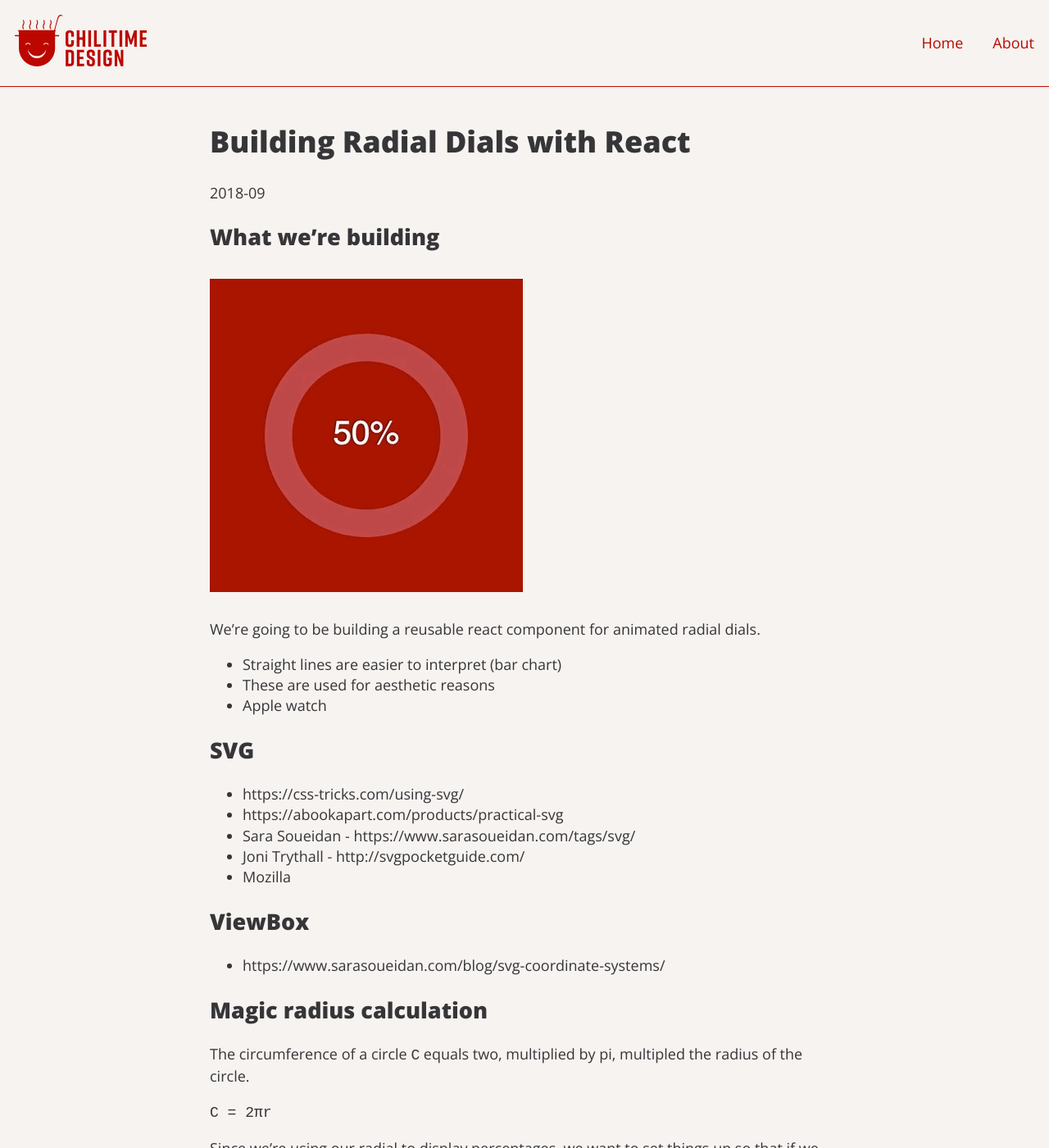
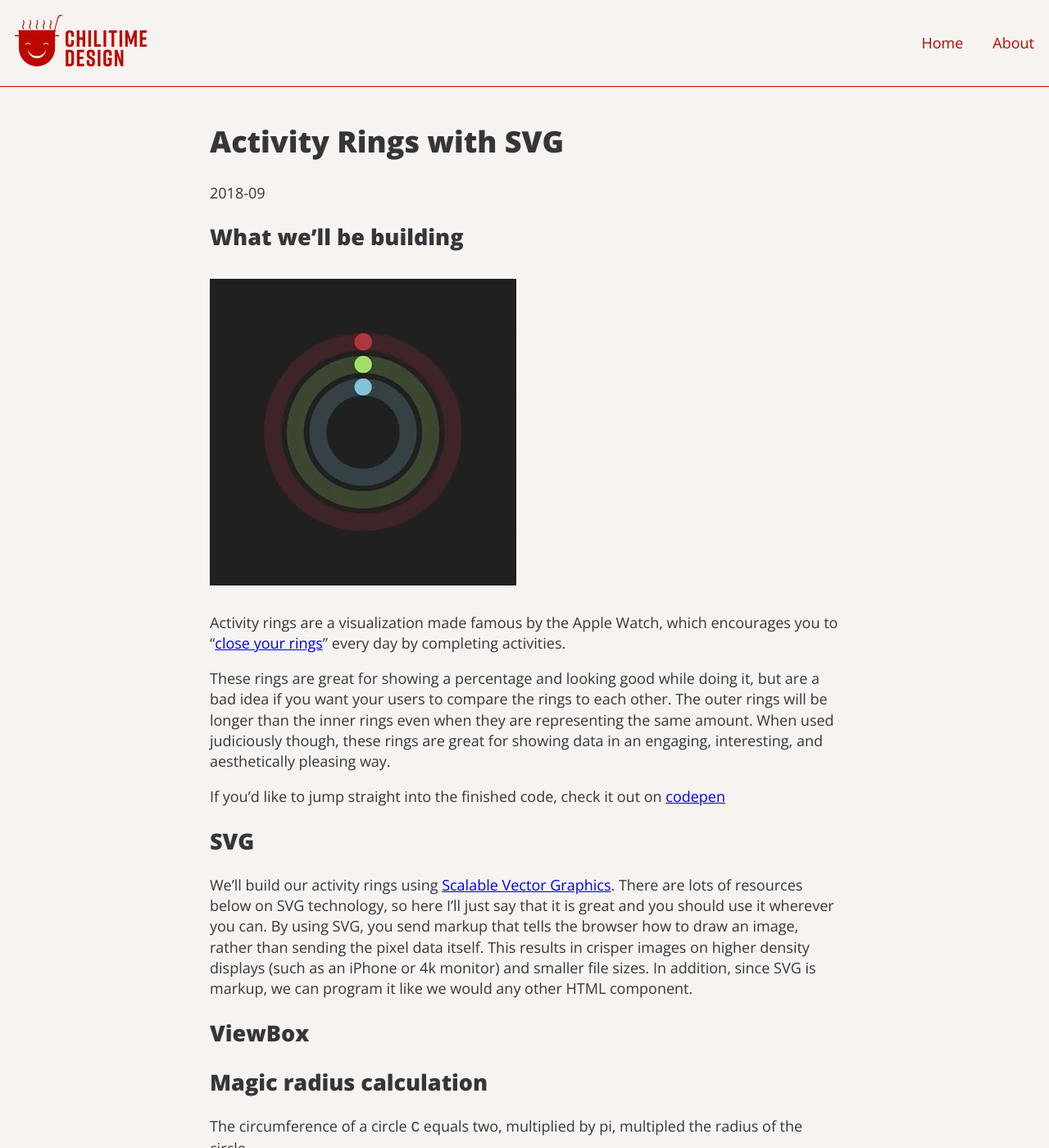
Before and after one commit to bowmanmc/www.chilitime.design, a Jekyll site: the page built from _posts/2018-09-04-ActivityRings.md, in a window 1280 px wide and 1400 px high. Shown: the whole window at 82% size. Built offline with Jekyll 4.4.1, drawn with Linux system fonts in a browser that asks for light colours; some of the changed text lies outside the part shown.

Commit message:
post edits

````diff
--- a/_posts/2018-09-04-ReactRadials.md
+++ b/_posts/2018-09-04-ActivityRings.md
@@ -1,32 +1,45 @@
 ---
 layout: post
-title:  "Radial Dials with React"
+title:  "Activity Rings with SVG"
 date:   2018-09-04
 ---
 
-# Building Radial Dials with React
+# Activity Rings with SVG
 2018-09
 
 
-## What we're building
-![Animated React Radial Dial](/images/201809-ReactRadials/radial-complete.gif "Animated React Radial Dial")
+## What we'll be building
+![Animated Activity Rings](/images/201809-ActivityRings/rings-complete.gif "Animated React Radial Dial")
 
-We're going to be building a reusable react component for animated radial dials.
-* Straight lines are easier to interpret (bar chart)
-* These are used for aesthetic reasons
-* Apple watch
+Activity rings are a visualization made famous by the Apple Watch,
+which encourages you to
+"[close your rings](https://www.apple.com/watch/close-your-rings/)"
+every day by completing activities.
+
+These rings are great for showing a percentage and looking good while doing it,
+but are a bad idea if you want your users to compare the rings to each other.
+The outer rings will be longer than the inner rings even when they are
+representing the same amount. When used judiciously though, these
+rings are great for showing data in an engaging, interesting, and
+aesthetically pleasing way.
+
+If you'd like to jump straight into the finished code, check it out on
+[codepen](https://codepen.io/webslingerm/pen/GXxxVx)
 
 
 ## SVG
-* https://css-tricks.com/using-svg/
-* https://abookapart.com/products/practical-svg
-* Sara Soueidan - https://www.sarasoueidan.com/tags/svg/
-* Joni Trythall - http://svgpocketguide.com/
-* Mozilla
+We'll build our activity rings using
+[Scalable Vector Graphics](https://developer.mozilla.org/en-US/docs/Web/SVG).
+There are lots of resources below on SVG technology, so here I'll just say
+that it is great and you should use it wherever you can. By using SVG, you
+send markup that tells the browser how to draw an image, rather than sending
+the pixel data itself. This results in crisper images on higher density
+displays (such as an iPhone or 4k monitor) and smaller file sizes. In addition,
+since SVG is markup, we can program it like we would any other HTML component.
 
 
 ## ViewBox
-* https://www.sarasoueidan.com/blog/svg-coordinate-systems/
+
 
 
 ## Magic radius calculation
@@ -96,32 +109,9 @@ that no matter what percentage we're displaying, we'll just get one line.
 
 ## References and further reading
 
-https://codepen.io/webslingerm/pen/RYVBGw
-
-```jsx
-const Radial = (props) => {
-  const BAR_WIDTH = 5;
-
-  const amt = props.completed || 0;
-  const dashString = `${amt}, 100`;
-
-  return (
-    <svg className='Radial'
-      viewBox='0 0 36 36'>
-
-      <g className='dials'>
-        <circle strokeWidth={BAR_WIDTH}
-          r="15.915"
-          cx="50%" cy="50%"
-          className="background" />
-
-        <circle strokeWidth={BAR_WIDTH}
-          r="15.915"
-          cx="50%" cy="50%"
-          className="completed"
-          strokeDasharray={dashString} />
-      </g>
-    </svg>
-  );
-};
-```
+### SVG
+* https://css-tricks.com/using-svg/
+* https://abookapart.com/products/practical-svg
+* Sara Soueidan - https://www.sarasoueidan.com/tags/svg/
+* Joni Trythall - http://svgpocketguide.com/
+* ViewBox - https://www.sarasoueidan.com/blog/svg-coordinate-systems/
````
Also changed, not shown: images/201809-ActivityRings/rings-complete.gif (added), images/201809-ReactRadials/radial-complete.gif (deleted), images/201809-ReactRadials/screenshot.png (deleted).
